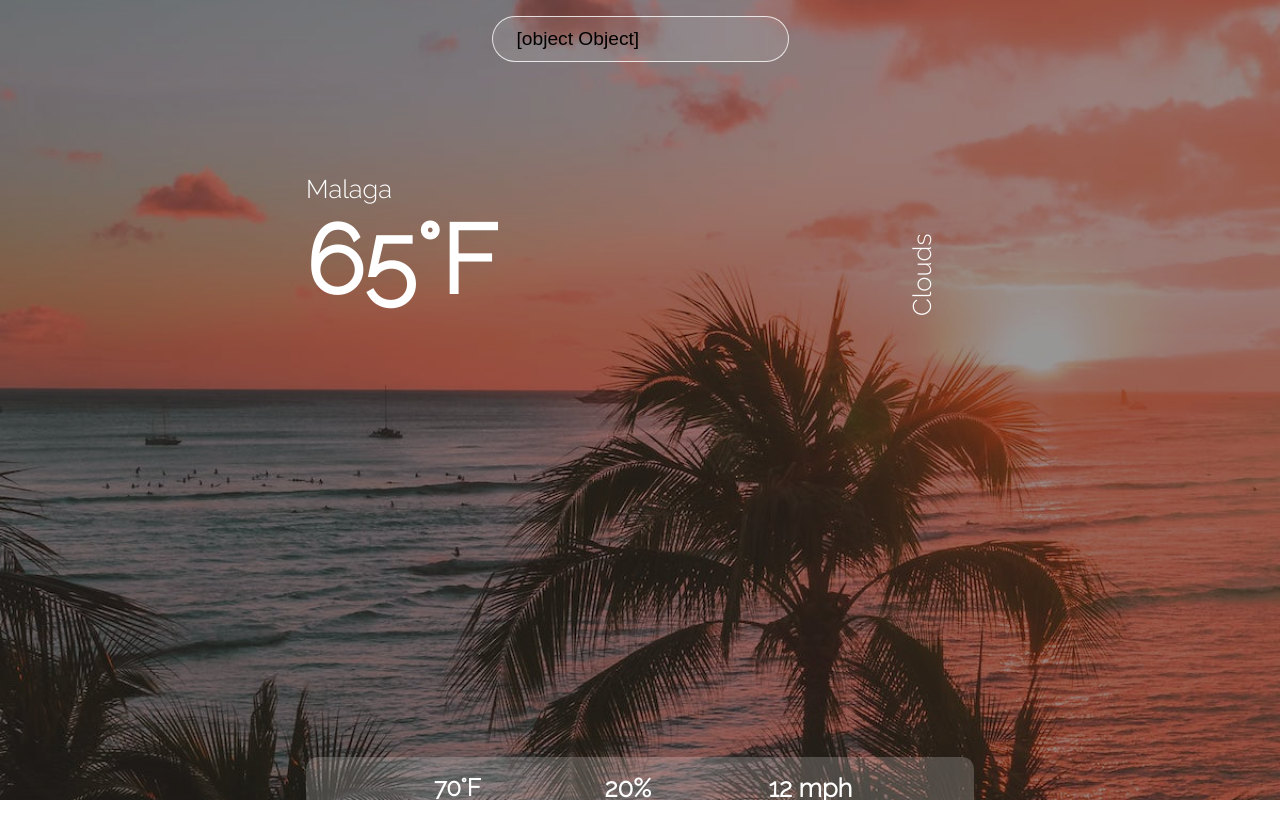
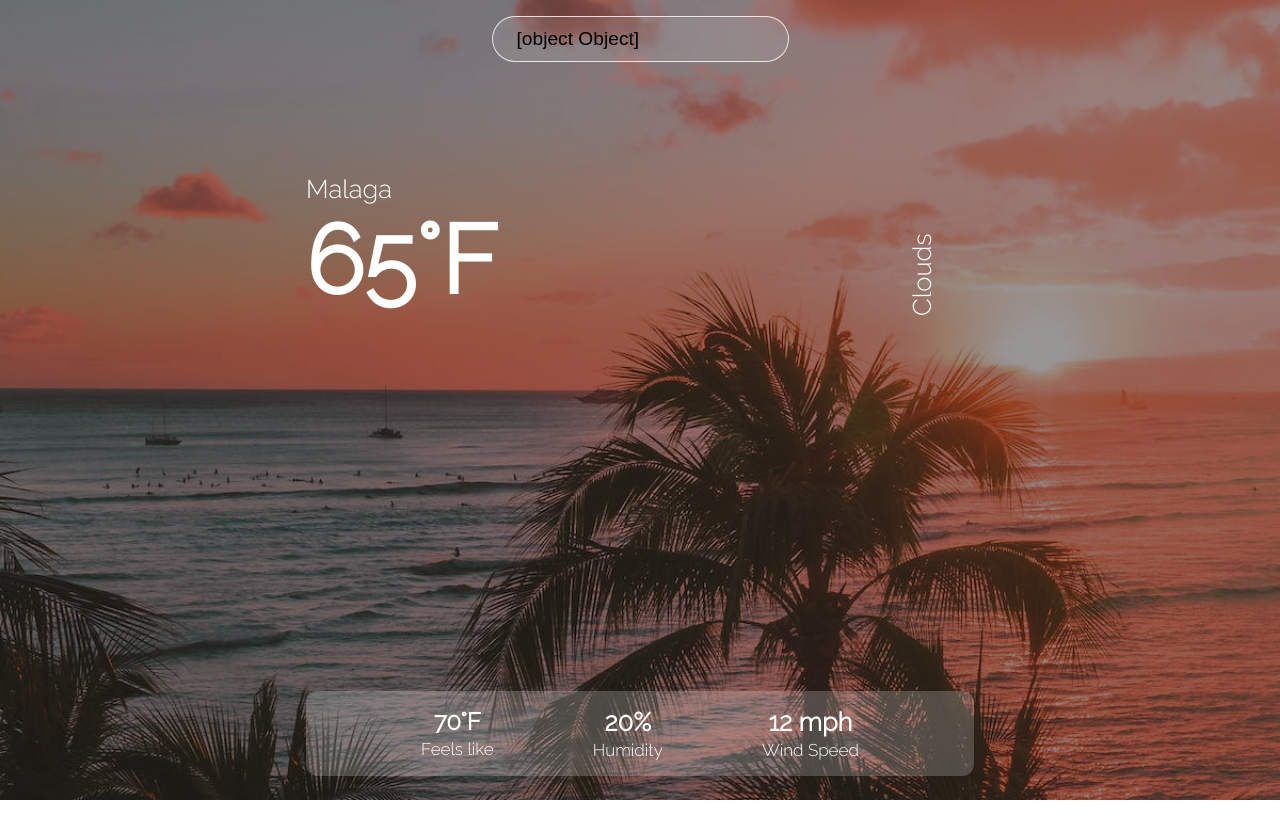
Before and after one commit to keironchaudhry/weather-app, a React (Create React App) app: page / in a window 1280 px wide. Shown: the top 838 px of the page. After the commit the page ends 808 px from the top, so only its background shows below. Built offline with nearby package versions, Linux system fonts and the light colour scheme; no server answers; the HTML template or start-up script is replaced by a standard one.

Commit message:
Fix: Bottom margin issue

```diff
--- a/src/index.css
+++ b/src/index.css
@@ -59,7 +59,7 @@ h1 {
 
 .container {
   max-width: 700px;
-  height: 700px;
+  height: 650px;
   margin: auto;
   padding: 0 1rem;
   position: relative;
@@ -86,7 +86,7 @@ h1 {
   justify-content: space-evenly;
   text-align: center;
   width: 100%;
-  margin: 1rem auto;
+  margin: 2rem auto;
   padding: 1rem;
   border-radius: 12px;
   background-color: rgba(255, 255, 255, 0.2);
```
